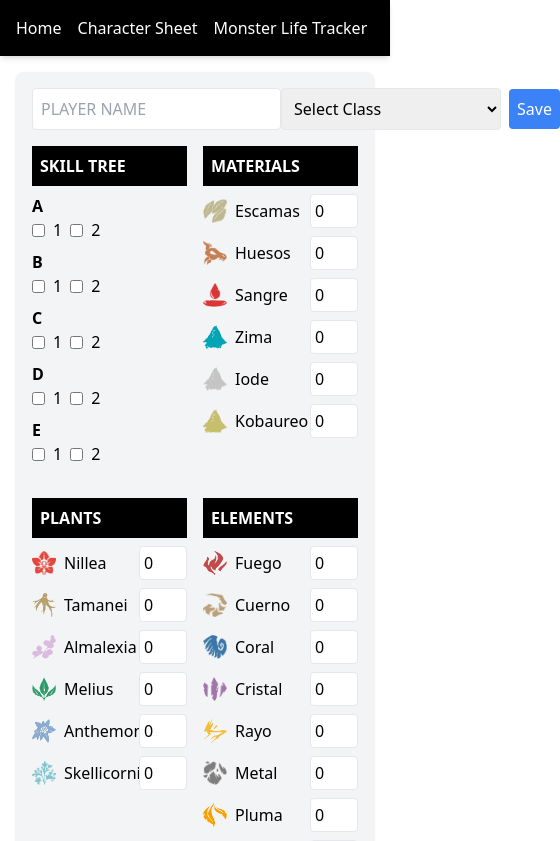
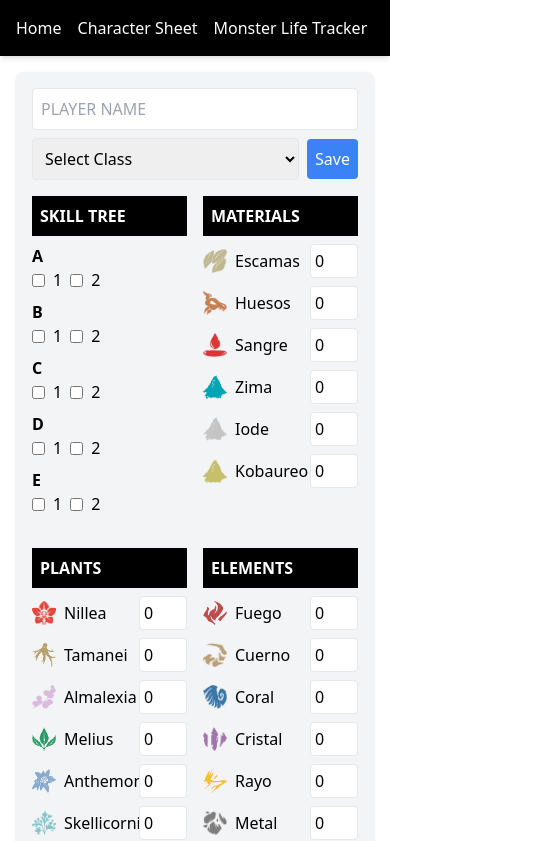
Before and after one commit to AdrianWheels/Primal, a React (Create React App) app: page /character-sheet in a window 390 px wide. Shown: the top 841 px of the page, 560 px wide, since content can reach past the window. Built offline with nearby package versions, Linux system fonts and the light colour scheme.

Commit message:
Mejorado el estilo

```diff
--- a/src/character-sheet-component.tsx
+++ b/src/character-sheet-component.tsx
@@ -293,18 +293,18 @@ const CharacterSheet: React.FC = () => {
 
   return (
     <div className="max-w-4xl mx-auto p-4 bg-gray-100 rounded-lg shadow">
-      <div className="flex justify-between mb-4">
+      <div className="flex flex-col sm:flex-row justify-between mb-4">
         <input
-          className="p-2 border rounded"
+          className="p-2 border rounded mb-2 sm:mb-0 sm:mr-2 w-full sm:w-auto"
           placeholder="PLAYER NAME"
           value={character.name}
           onChange={(e) =>
             handleInputChange("name", "name", e.target.value)
           }
         />
-        <div className="flex items-center space-x-2">
+        <div className="flex items-center space-x-2 w-full sm:w-auto">
           <select
-            className="p-2 border rounded"
+            className="p-2 border rounded w-full sm:w-auto"
             value={character.class}
             onChange={handleClassChange}
           >
```
Also changed, not shown: src/iconos/logo blanco.png (added).
